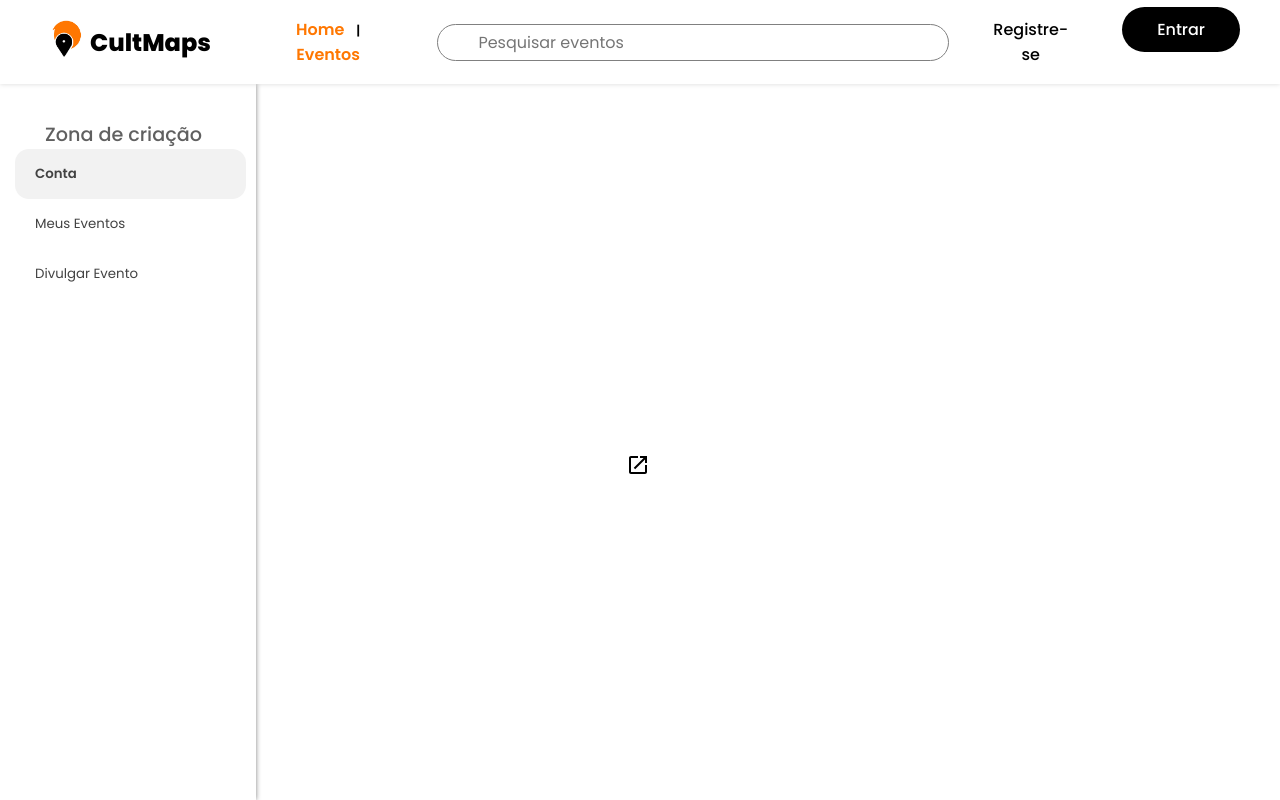
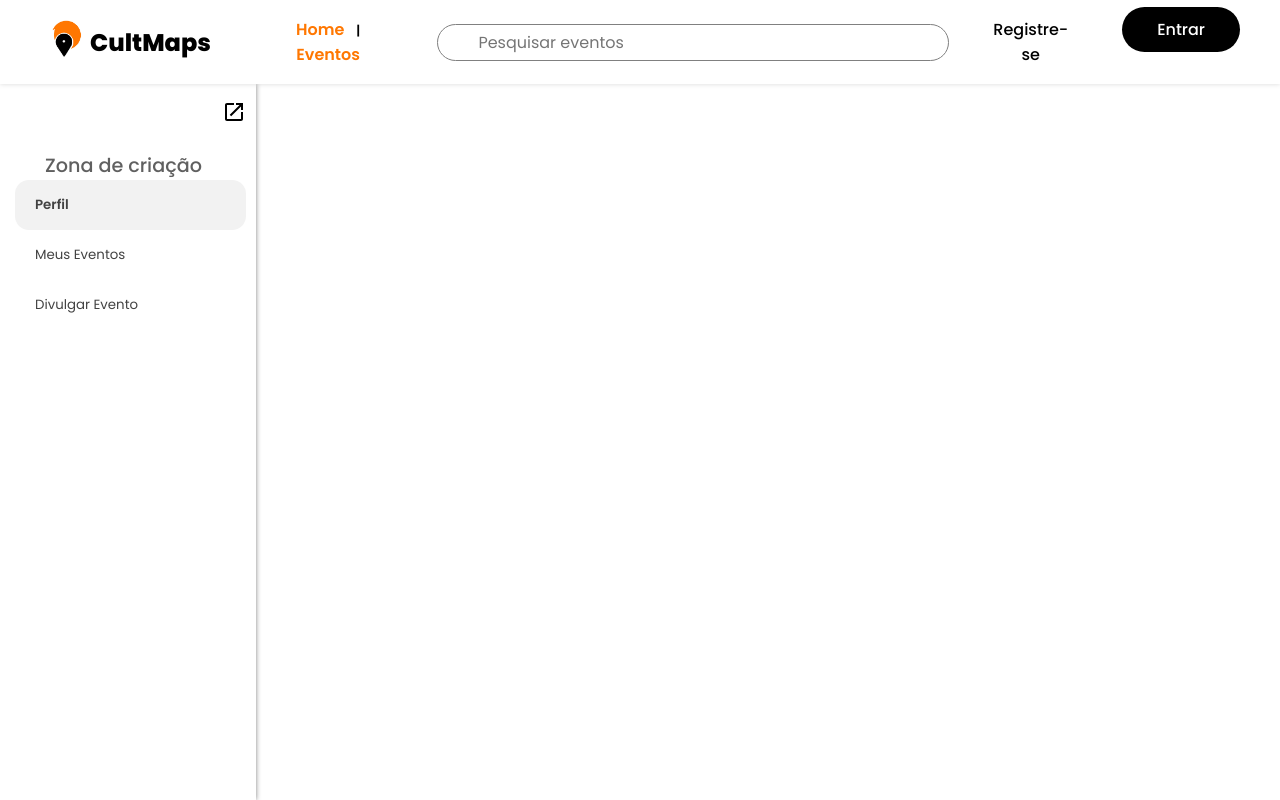
Before and after one commit to BrunaCardoso7/cultmapsv2r, a React (Vite) app: page /profile in a window 1280 px wide. Built offline with nearby package versions, Linux system fonts and the light colour scheme.

Commit message:
alteration in the profile

```diff
--- a/src/pages/Profiles/Profile.jsx
+++ b/src/pages/Profiles/Profile.jsx
@@ -1,6 +1,6 @@
 import {  useContext, useState } from "react"
 import { UserContext } from "../../assets/UserProvider"
-import { ProfilerConteiner, Body, Aside,NavProfiler, MenuButton, PerfilProfile, OpenMenu } from "./style/profile"
+import { ProfilerConteiner, Body,NavProfiler, MenuButton, PerfilProfile, OpenMenu } from "./style/profile"
 // import { Link } from "react-router-dom"
 // import { Conta } from "./Conta"
 import { Link, Routes } from "react-router-dom"
@@ -13,13 +13,49 @@ import Home from "../Home/Home"
 
 const LinkedStyle = styled(Link)`
     text-decoration: none;
+`
+const Aside = styled.aside`
+  transform: ${(props) => (props.view ? 'translateX(0)' : 'translateX(-85%)')};
+  transition: transform 0.2s ease-in-out;
+  background-color: #ffffff;
+  position: fixed;
+  top: 0;
+  left: 0;
+  height: 100vh;
+  width: 60vw;
+  padding-top: 100px;
+  box-shadow: 0 0 5px gray;
+  padding-right: 10px;
+  h2 {
+    padding-left: 30px;
+    color: rgb(96, 96, 96);
+    font-size: 1.2em;
+    font-weight: 500;
+    text-align: start;
+  }
+  @media (min-width: 1024px) {
+    background-color: #ffffff;
+    position: fixed;
+    top: 0;
+    left: 0;
+    height: 100vh;
+    width: 20vw;
+    padding-top: 100px;
+    h2 {
+      padding-left: 30px;
+      color: rgb(96, 96, 96);
+      font-size: 1.2em;
+      font-weight: 500;
+      text-align: start;
+    }
+  }
+`;
 
-`
 
 export function Profile(){
     const [ buttonActive, setbuttonActive ]= useState("Conta")
+    const {user} = useContext(UserContext)
     const [menuActive, setMenuActive]= useState(true)
-    const {user} = useContext(UserContext)
 
     function handleRoute(buttonNamed){
         if(buttonNamed !== buttonActive){
@@ -40,13 +76,12 @@ export function Profile(){
     return (
         <Body>
             <ProfilerConteiner>
+                <Aside view={menuActive}>
                 <OpenMenu onClick={handdleMenu}/>
-                <Aside view={menuActive}>
                     <NavProfiler>
                         <h2>Zona de criação</h2>
-                    {/* <LinkedStyle to={"/profile/conta"}><MenuButton clicked ={buttonActive === "Conta"} onClick={()=>handleRoute("Conta")}>Conta</MenuButton></LinkedStyle> */}
                         <LinkedStyle to={"/profile/conta"}>
-                            <MenuButton clicked={buttonActive === "Conta"} onClick={() => handleRoute("Conta")}>Conta</MenuButton>
+                            <MenuButton clicked={buttonActive === "Conta"} onClick={() => handleRoute("Conta")}>Perfil</MenuButton>
                         </LinkedStyle>
                         <LinkedStyle to={"/profile/eventos"}>
                             <MenuButton clicked ={buttonActive === "Meus Eventos"} onClick={()=>handleRoute("Meus Eventos")}>Meus Eventos</MenuButton>
```
Also changed, not shown: 1 other file (tests, documents, lock files or other folders).
